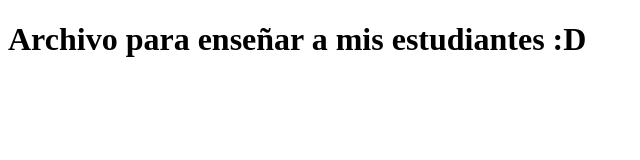
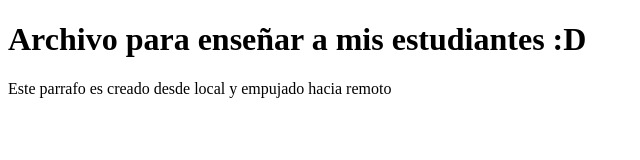
Before and after one commit to dakami-dev/tarea_uno_prueba, a plain HTML site: page index.html in a window 1280 px wide. Shown: the whole page, without its empty margins (0-640 px from the left). Drawn offline with Linux system fonts and the light colour scheme.

Commit message:
Anexo de parrafo segundo commit

```diff
--- a/index.html
+++ b/index.html
@@ -10,5 +10,8 @@
     <h1>
         Archivo para enseñar a mis estudiantes :D
     </h1>
+    <p>
+        Este parrafo es creado desde local y empujado hacia remoto
+    </p>
 </body>
 </html>
```
